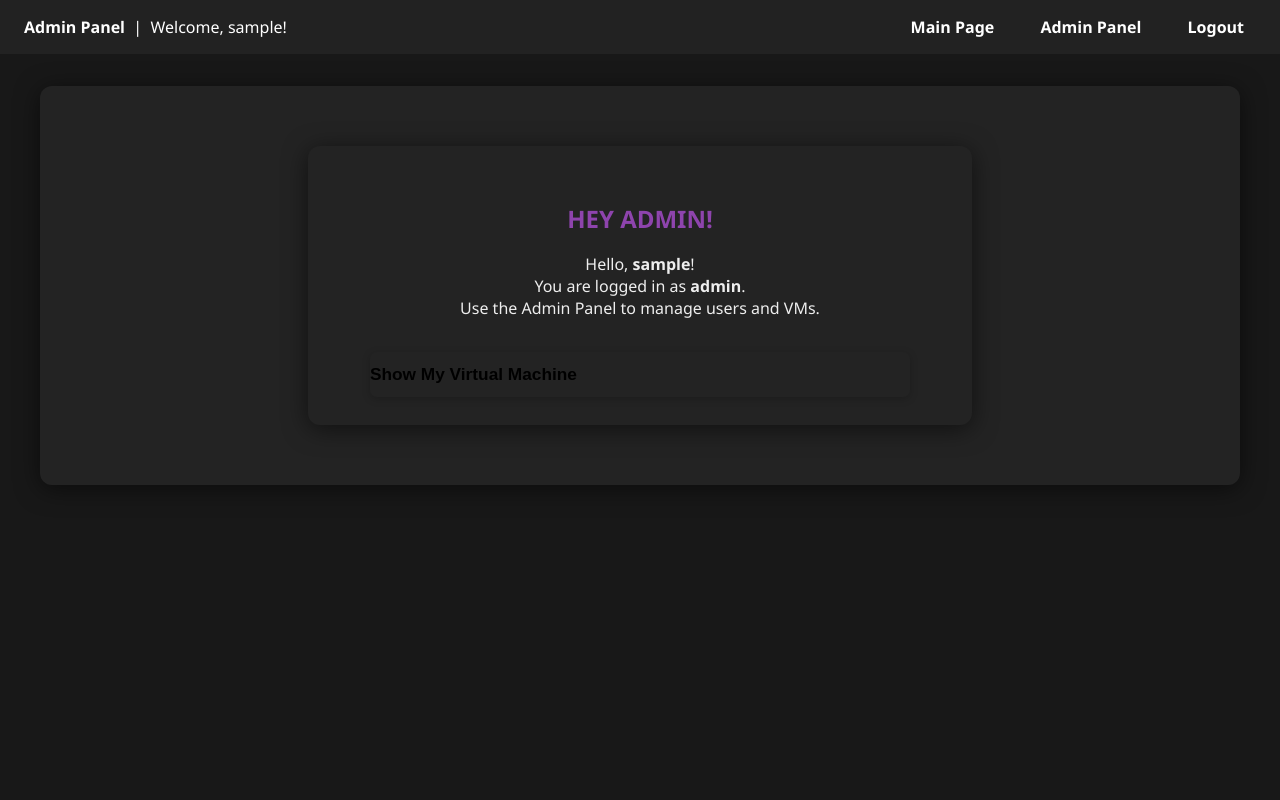
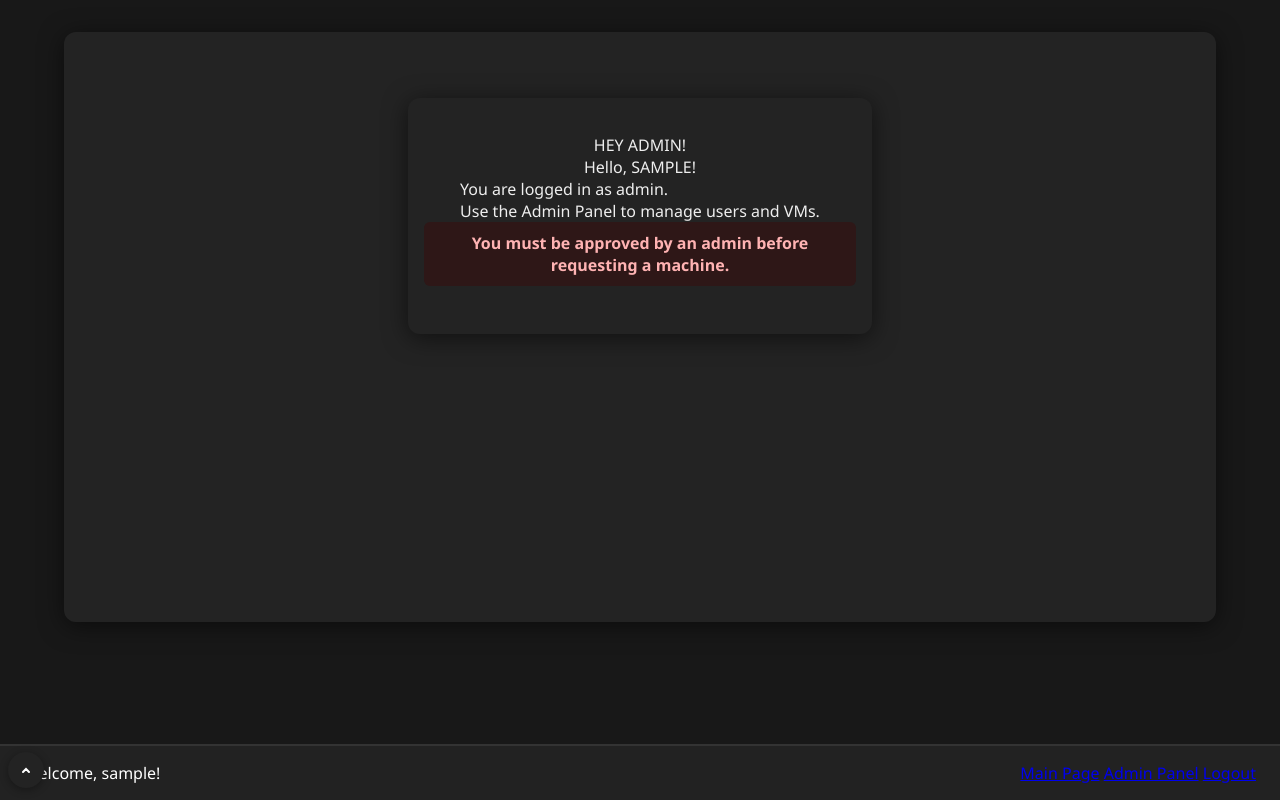
Before and after one commit to kiko003/Browser, a PHP site: page / in a window 1280 px wide. Run offline with PHP 8.4, Linux system fonts and the light colour scheme; the visitor is signed in with stand-in values (Sample User, id 1); data that the repository does not hold is empty.

Commit message:
Update index.php

```diff
--- a/index.php
+++ b/index.php
@@ -6,19 +6,133 @@ if (!isset($_SESSION["loggedin"]) || $_SESSION["loggedin"] !== true) {
 }
 $isAdmin = isset($_SESSION["is_admin"]) && $_SESSION["is_admin"];
 $username = isset($_SESSION["username"]) ? $_SESSION["username"] : "";
+$user_id = isset($_SESSION["user_id"]) ? $_SESSION["user_id"] : 0;
+
+// --- Check user approval status for VM request button ---
+require_once "db.php";
+$stmt = $conn->prepare("SELECT approved FROM users WHERE id = ?");
+$stmt->bind_param("i", $user_id);
+$stmt->execute();
+$stmt->bind_result($approved);
+$stmt->fetch();
+$stmt->close();
+$isApproved = ($approved == 1);
 ?>
 <!DOCTYPE html>
 <html lang="en">
 <head>
    <meta charset="UTF-8">
    <title>Welcome, <?php echo htmlspecialchars($username); ?>!</title>
-   <link rel="stylesheet" href="styles.css?v=2">
+   <link rel="stylesheet" href="styles.css?v=5">
    <style>
-      #hyperbeamContainer { display: none; }
-      .admin-title { color: #8e44ad; }
-      .user-title { color: #28a745; }
+      #bottomHeader {
+        transition: bottom 0.3s, opacity 0.3s;
+        z-index: 101;
+        position: fixed;
+        left: 0;
+        right: 0;
+        bottom: 0;
+        background: #222;
+        color: #fff;
+        padding: 16px 24px;
+        display: flex;
+        justify-content: space-between;
+        align-items: center;
+        border-top: 2px solid #333;
+      }
+      #bottomHeader.hide {
+        bottom: -70px;
+        opacity: 0;
+        pointer-events: none;
+      }
+      #footerToggleBtn {
+        position: fixed;
+        bottom: 12px;
+        left: 8px;
+        z-index: 102;
+        width: 36px;
+        height: 36px;
+        background: #232323;
+        color: #fff;
+        border: none;
+        border-radius: 50%;
+        box-shadow: 0 2px 8px #0005;
+        display: flex;
+        align-items: center;
+        justify-content: center;
+        transition: background 0.2s;
+        cursor: pointer;
+        outline: none;
+      }
+      #footerToggleBtn:hover {
+        background: #444;
+      }
+      #footerToggleBtn svg {
+        transition: transform 0.3s;
+      }
+      #footerToggleBtn.collapsed svg {
+        transform: rotate(180deg);
+      }
+      body {
+        padding-bottom: 80px; /* Space for fixed bottom bar */
+      }
+      #dashboardMain {
+        display: flex;
+        flex-direction: column;
+        align-items: center;
+        justify-content: flex-start;
+        min-height: 70vh;
+        padding: 30px 0 0 0;
+      }
+      /* --- Hyperbeam Fullscreen Styles --- */
+      #hyperbeamContainer {
+        position: fixed;
+        left: 0;
+        top: 0;
+        right: 0;
+        bottom: 0;
+        width: 100vw;
+        height: 100vh;
+        z-index: 10000;
+        background: #111;
+        display: none;
+        flex-direction: column;
+        align-items: stretch;
+        justify-content: stretch;
+        margin: 0;
+        padding: 0;
+      }
+      #hyperbeamContainer.active {
+        display: flex;
+      }
+      #virtualComputerDiv {
+        width: 100%;
+        height: 100%;
+        min-height: 0;
+        background: #111;
+        border-radius: 0;
+        box-shadow: none;
+        flex: 1 1 auto;
+      }
+      @media (max-width: 600px) {
+        #bottomHeader { padding: 12px 6px; font-size: 0.98em; }
+        #footerToggleBtn { bottom: 8px; left: 4px; width: 32px; height: 32px; }
+        body { padding-bottom: 66px; }
+      }
    </style>
-   <script type="module">
+   <script>
+      // Hide/show footer bar logic
+      document.addEventListener("DOMContentLoaded", function () {
+         const footer = document.getElementById('bottomHeader');
+         const btn = document.getElementById('footerToggleBtn');
+         let footerVisible = true;
+         btn.onclick = function() {
+           footerVisible = !footerVisible;
+           footer.classList.toggle('hide', !footerVisible);
+           btn.classList.toggle('collapsed', !footerVisible);
+         };
+      });
+
       // ----- Auto-Logout Timer -----
       var sessionTimeoutSeconds = <?php echo $isAdmin ? 3600 : 1800; ?>;
       var logoutTimer;
@@ -32,38 +146,44 @@ $username = isset($_SESSION["username"]) ? $_SESSION["username"] : "";
       document.addEventListener("keypress", resetLogoutTimer);
       resetLogoutTimer();
 
-      // ----- Auto-Hiding Header Logic -----
-      let header;
-      let headerHideTimer;
-      function showHeader() {
-         header.classList.remove("hidden");
-         clearTimeout(headerHideTimer);
-         headerHideTimer = setTimeout(function(){
-            header.classList.add("hidden");
-         }, 3000);
+      // VM Fullscreen open logic (with session check)
+      document.addEventListener("DOMContentLoaded", function () {
+         var showVmBtn = document.getElementById('showVmBtn');
+         var hyperbeamContainer = document.getElementById('hyperbeamContainer');
+         var welcomeBox = document.getElementById('welcomeBox');
+         if (showVmBtn) {
+            showVmBtn.addEventListener('click', async function() {
+               // SESSION CHECK BEFORE SHOWING VM
+               try {
+                   const res = await fetch('session-check.php', { credentials: 'same-origin' });
+                   const data = await res.json();
+                   if (!data.valid) {
+                       alert('Your session has expired. Please log in again.');
+                       window.location = 'login.php';
+                       return;
                    }
-      window.addEventListener("load", function(){
-         header = document.getElementById("topHeader");
-         showHeader();
-         document.addEventListener("mousemove", function(e) {
-            if (e.clientY < 50) { showHeader(); }
+                   // Proceed to show VM if session is valid
+                   welcomeBox.style.display = 'none';
+                   hyperbeamContainer.classList.add('active');
+                   if (window.initVirtualComputer) window.initVirtualComputer();
+               } catch (error) {
+                   alert('Session check failed. Please try again.');
+                   window.location = 'login.php';
+               }
             });
-         header.addEventListener("mouseover", showHeader);
-         header.addEventListener("mouseout", function(){
-            headerHideTimer = setTimeout(function(){
-               header.classList.add("hidden");
-            }, 3000);
+         }
       });
-      });
-
-      // ----- Hyperbeam VM Initialization (on demand) -----
+   </script>
+   <script type="module">
       import Hyperbeam from "https://unpkg.com/@hyperbeam/web@latest/dist/index.js";
-      let hyperbeamInstance = null;
-      async function initVirtualComputer() {
+      window.initVirtualComputer = async function() {
          try {
              const response = await fetch("computer.php");
              const data = await response.json();
-             hyperbeamInstance = await Hyperbeam(document.getElementById("virtualComputerDiv"), data.embed_url);
+             const hyperbeamInstance = await Hyperbeam(
+                document.getElementById("virtualComputerDiv"),
+                data.embed_url
+             );
              hyperbeamInstance.onReady(() => {
                 console.log("Hyperbeam session is ready!");
              });
@@ -71,20 +191,49 @@ $username = isset($_SESSION["username"]) ? $_SESSION["username"] : "";
              console.error("Error initializing Hyperbeam session:", error);
          }
       }
-      window.addEventListener("DOMContentLoaded", function() {
-         document.getElementById('showVmBtn').addEventListener('click', function() {
-            document.getElementById('welcomeBox').style.display = 'none';
-            document.getElementById('hyperbeamContainer').style.display = 'block';
-            initVirtualComputer();
-         });
-      });
    </script>
 </head>
 <body>
-   <header id="topHeader">
+   <main id="dashboardMain">
+      <div class="form-box" id="welcomeBox">
+         <?php if ($isAdmin): ?>
+            <div class="admin-title">HEY ADMIN!</div>
+            <div class="welcome-msg">
+               Hello, <span class="admin-highlight"><?php echo strtoupper(htmlspecialchars($username)); ?></span>!
+            </div>
+            <div class="desc">
+               You are logged in as <span class="admin-highlight">admin</span>.<br>
+               Use the Admin Panel to manage users and VMs.
+            </div>
+         <?php else: ?>
+            <div class="user-title">Welcome!</div>
+            <div class="welcome-msg">
+               Hello, <span class="admin-highlight"><?php echo htmlspecialchars($username); ?></span>!
+            </div>
+            <div class="desc">
+               You are logged in.<br>
+               Use the menu below to navigate.
+            </div>
+         <?php endif; ?>
+         <?php if ($isApproved): ?>
+            <button id="showVmBtn" class="action-btn approve-btn">Show My Virtual Machine</button>
+         <?php else: ?>
+            <div class="error" style="width: 100%; text-align:center;">You must be approved by an admin before requesting a machine.</div>
+         <?php endif; ?>
+      </div>
+   </main>
+   <!-- Hyperbeam VM Fullscreen Container (outside main) -->
+   <div id="hyperbeamContainer">
+      <div id="virtualComputerDiv"></div>
+   </div>
+   <button id="footerToggleBtn" title="Hide/Show Footer" aria-label="Hide/Show Footer">
+      <svg width="20" height="20" viewBox="0 0 20 20">
+        <polyline points="7,12 10,9 13,12" fill="none" stroke="#fff" stroke-width="2" stroke-linecap="round"/>
+      </svg>
+   </button>
+   <footer>
+      <div id="bottomHeader">
          <span>
-         <strong><?php echo $isAdmin ? 'Admin' : 'User'; ?> Panel</strong>
-         &nbsp;|&nbsp;
             Welcome, <?php echo htmlspecialchars($username); ?>!
          </span>
          <nav>
@@ -94,32 +243,7 @@ $username = isset($_SESSION["username"]) ? $_SESSION["username"] : "";
             <?php } ?>
             <a href="logout.php">Logout</a>
          </nav>
-   </header>
-   <main>
-      <div class="form-box" style="max-width: 600px;" id="welcomeBox">
-         <h2 style="margin-bottom:18px;">
-            <?php if ($isAdmin): ?>
-               <span class="admin-title">HEY ADMIN!</span>
-            <?php else: ?>
-               <span class="user-title">Welcome</span>
-            <?php endif; ?>
-         </h2>
-         <p style="text-align:center; margin: 0 0 15px 0;">
-            Hello, <strong><?php echo htmlspecialchars($username); ?></strong>!
-            <?php if ($isAdmin): ?>
-               <br>You are logged in as <strong>admin</strong>.<br>
-               Use the Admin Panel to manage users and VMs.<br>
-            <?php else: ?>
-               <br>You are logged in.<br>
-               Use the menu above to navigate.<br>
-            <?php endif; ?>
-         </p>
-         <button id="showVmBtn" class="action-btn" style="margin-top:18px;">Show My Virtual Machine</button>
       </div>
-        <div id="hyperbeamContainer" style="width:100%;">
-            <div id="virtualComputerDiv" style="width:100%; height:600px;"></div>
-        </div>
-      </div>
-   </main>
+   </footer>
 </body>
 </html>
```
Lines whose indentation alone changed are shown as unchanged.
